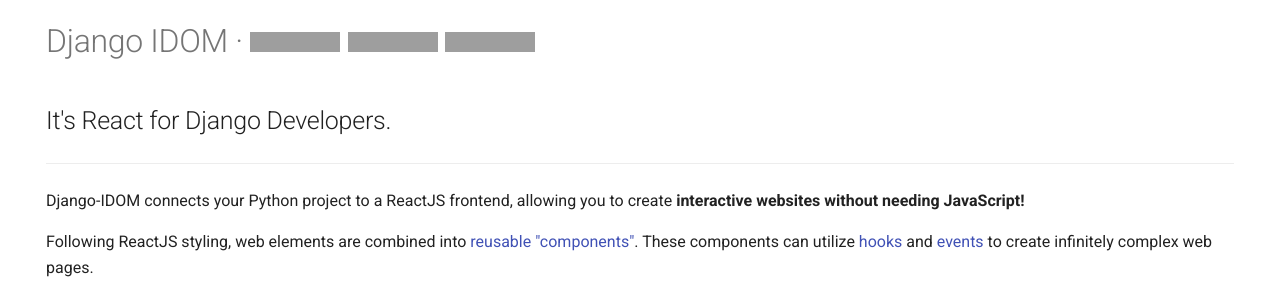
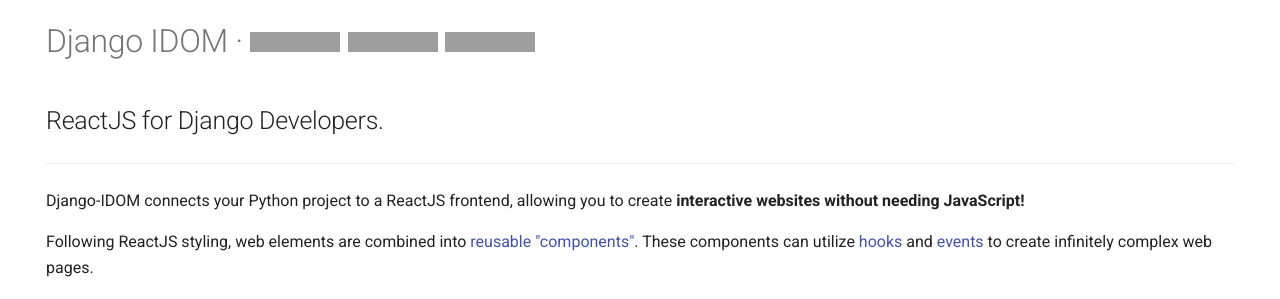
Before and after one commit to reactive-python/reactpy-django, an MkDocs documentation site: the page built from docs/index.md, in a window 1280 px wide, cut to the strip 125-424 px from the top of the page. Built offline with MkDocs 1.6.1 and Material for MkDocs 9.7.7, drawn with Linux system fonts in a browser that asks for light colours; comment, search, counter and statistics services are not loaded; grey boxes are pictures that could not be loaded.

Commit message:
change tagline to "ReactJS for Django Developers"

```diff
--- a/docs/index.md
+++ b/docs/index.md
@@ -6,7 +6,7 @@ hide:
 
 {% include-markdown "../README.md" start="<!--header-start-->" end="<!--header-end-->" %}
 
-## It's React for Django Developers.
+## ReactJS for Django Developers.
 
 ---
 
```
